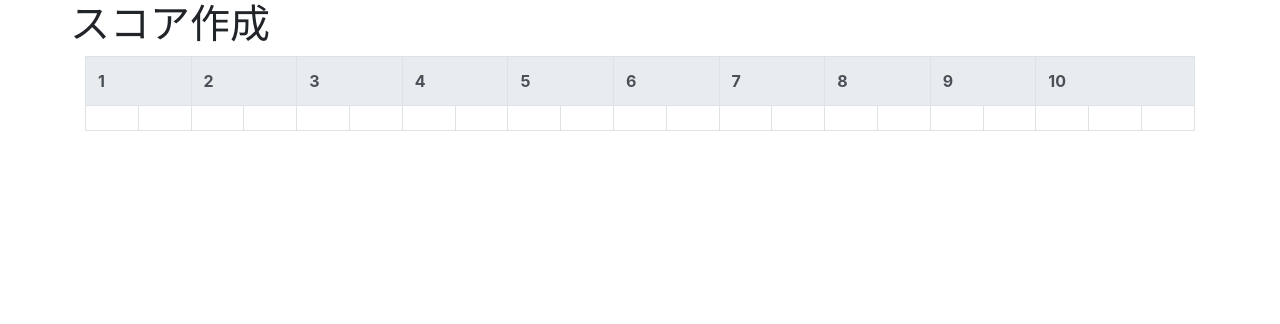
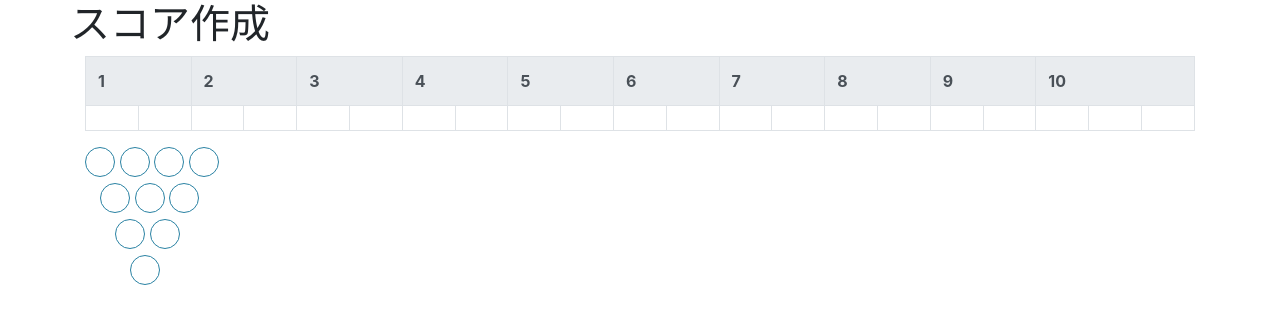
Before and after one commit to dsrice/angele_score, a Django app: page /bowring/gamescore/new in a window 1280 px wide. Shown: the part 56-380 px from the top of the page. Run offline with Django 3.2, Linux system fonts and the light colour scheme; the visitor is signed in with stand-in values (Sample User, id 1); lists and menus that the app fills with data are empty; some libraries are stand-ins or nearby versions.

Commit message:
ピンの図まで用意

```diff
--- /dev/null
+++ b/bowring/static/css/button.css
@@ -0,0 +1,21 @@
+.btn_a {
+	width: 30px;
+	height: 30px;
+	background: #FFF;
+	border: 1px solid #2a82a3;
+	border-radius: 70px;
+	-moz-border-radius: 70px;
+	-webkit-border-radius: 70px;
+	color: #2a82a3;
+	display: inline-block;
+	text-align: center;
+	font-weight: bold;
+	font-size: 120%;
+	transition: background-color 0.5s ease-in;
+	-webkit-transition: background-color 0.5s ease-in;
+}
+.btn_a:hover {
+	background: #2a82a3;
+	color: #FFF;
+	border: 1px solid #FFF;
+}
--- a/bowring/templates/base.html
+++ b/bowring/templates/base.html
@@ -19,6 +19,7 @@
 
     {% load static %}
     <link rel="stylesheet" href="{% static 'css/calendar.css' %}">
+    <link rel="stylesheet" href="{% static 'css/button.css' %}">
 <body>
     {% if request.user.is_authenticated %}
         <nav class="navbar navbar-dark bg-dark navbar-expand-lg navbar-light bg-light">
--- a/bowring/templates/gamescore/new.html
+++ b/bowring/templates/gamescore/new.html
@@ -48,5 +48,25 @@
 
     </div>
 
+    <div class="col-sm-12">
+        <p style="margin-bottom: 0px;">
+            <a class="btn_a" href="#"></a>
+            <a class="btn_a" href="#"></a>
+            <a class="btn_a" href="#"></a>
+            <a class="btn_a" href="#"></a>
+        </p>
+        <p style="margin-bottom:0px;margin-left: 15px">
+            <a class="btn_a" href="#"></a>
+            <a class="btn_a" href="#"></a>
+            <a class="btn_a" href="#"></a>
+        </p>
+        <p style="margin-bottom:0px;margin-left: 30px">
+            <a class="btn_a" href="#"></a>
+            <a class="btn_a" href="#"></a>
+        </p>
+        <p style="margin-bottom:0px;margin-left: 45px">
+            <a class="btn_a" href="#"></a>
+        </p>
+    </div>
 
 {% endblock %}
```
